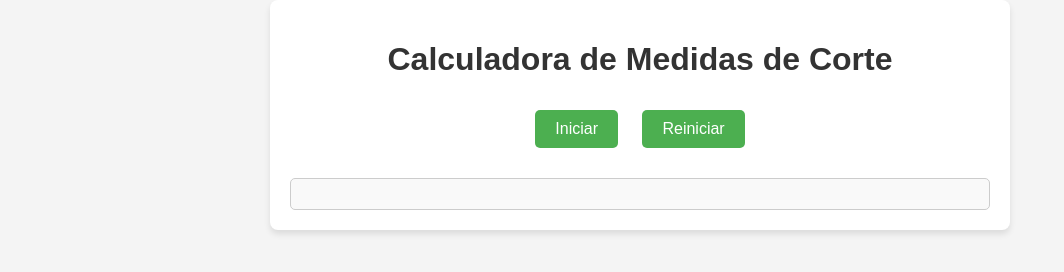
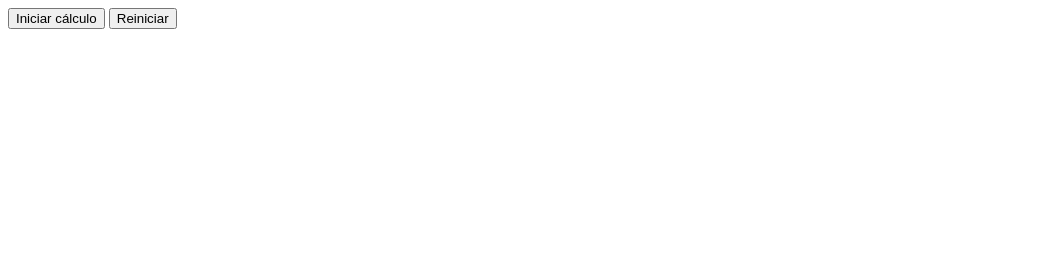
Before and after one commit to alienw3b/chainsaw, a plain HTML site: page index.html in a window 1280 px wide. Shown: the whole page, without its empty margins (0-1064 px from the left). Drawn offline with Linux system fonts and the light colour scheme.

Commit message:
Update index.html

```diff
--- a/index.html
+++ b/index.html
@@ -3,67 +3,28 @@
 <head>
     <meta charset="UTF-8">
     <meta name="viewport" content="width=device-width, initial-scale=1.0">
-    <title>Calculadora de Medidas de Corte</title>
-    <style>
-        body {
-            font-family: 'Arial', sans-serif;
-            background-color: #f4f4f4;
-            text-align: center;
-            margin: 0;
-            padding: 0;
-        }
-        .container {
-            max-width: 700px;
-            margin: auto;
-            padding: 20px;
-            background: #ffffff;
-            border-radius: 8px;
-            box-shadow: 0px 4px 6px rgba(0, 0, 0, 0.1);
-        }
-        .btn {
-            background-color: #4CAF50;
-            color: white;
-            padding: 10px 20px;
-            margin: 10px;
-            border: none;
-            cursor: pointer;
-            border-radius: 5px;
-            font-size: 16px;
-        }
-        .btn:hover {
-            background-color: #45a049;
-        }
-        .result-container, .vd-container {
-            margin-top: 20px;
-            text-align: left;
-        }
-        .vd-container {
-            background: #f9f9f9;
-            padding: 15px;
-            border-radius: 5px;
-            border: 1px solid #ccc;
-        }
-        h1 {
-            color: #333;
-        }
-        h2 {
-            color: #4CAF50;
-        }
-    </style>
+    <title>Calculadora</title>
+</head>
+<body>
+    <button onclick="startCalculation()">Iniciar cálculo</button>
+    <button onclick="reset()">Reiniciar</button>
+    <div id="results"></div>
+    <button id="copyButton" style="display: none;" onclick="copyResults()">Copiar resultados</button>
+    <div id="vd-results" style="margin-top: 20px;"></div>
+    <button id="copyVDButton" style="display: none;" onclick="copyVDResults()">Copiar VD</button>
+
     <script>
         function startCalculation() {
             const numObjects = parseInt(prompt("¿Cuántas ventanas deseas fabricar?"));
 
-            // Validar número de ventanas
             if (isNaN(numObjects) || numObjects <= 0) {
                 alert("Por favor, ingresa un número válido.");
                 return;
             }
 
-            let results = ""; // Contenedor de resultados generales
-            let vdResults = []; // Contenedor de las medidas VD
+            let results = ""; // Contenedor para los resultados principales
+            let vdResults = []; // Contenedor para los valores "VD"
 
-            // Generar resultados para cada ventana
             for (let i = 1; i <= numObjects; i++) {
                 const width = parseFloat(prompt(`Ingresa el ancho de la ventana ${i}:`));
                 const height = parseFloat(prompt(`Ingresa el alto de la ventana ${i}:`));
@@ -80,59 +41,58 @@
                 const M = `${V.toFixed(2)} x ${(H + 3).toFixed(2)}`;
                 const VD = `${(V - 6.7).toFixed(2)} x ${(H + 1.3).toFixed(2)}`;
 
-                vdResults.push(`${VD} = 2`); // Guardar VD con el formato pedido
+                vdResults.push(`${VD} = 2`); // Guardar "VD" con el formato pedido
 
-                // Agregar resultados individuales
+                // Resultados principales para cada ventana
                 results += `
                     <div>
-                        <h2>Ventana ${i}</h2>
-                        <p><strong>J:</strong> ${J.toFixed(2)}</p>
-                        <p><strong>R:</strong> ${R.toFixed(2)}</p>
-                        <p><strong>V:</strong> ${V.toFixed(2)}</p>
-                        <p><strong>H:</strong> ${H.toFixed(2)}</p>
-                        <p><strong>M:</strong> ${M}</p>
-                        <p><strong>VD:</strong> ${VD}</p>
+                        <p>Ventana ${i}:</p>
+                        <p>J: ${J.toFixed(2)}</p>
+                        <p>R: ${R.toFixed(2)}</p>
+                        <p>V: ${V.toFixed(2)}</p>
+                        <p>H: ${H.toFixed(2)}</p>
+                        <p>M: ${M}</p>
+                        <p>VD: ${VD}</p>
                         <hr>
                     </div>
                 `;
             }
 
-            // Mostrar resultados generales
+            // Mostrar resultados principales
             document.getElementById("results").innerHTML = results;
+            document.getElementById("copyButton").style.display = "inline-block"; // Mostrar botón de copiar general
 
-            // Mostrar medidas VD abajo con el botón copiar
+            // Mostrar resultados de VD en una sección separada
             const vdContainer = document.getElementById("vd-results");
-            vdContainer.innerHTML = `<h2>Resultados VD</h2>`;
+            vdContainer.innerHTML = `<p><strong>Valores VD:</strong></p>`;
             vdResults.forEach(vd => {
                 vdContainer.innerHTML += `<p>${vd}</p>`;
             });
+            document.getElementById("copyVDButton").style.display = "inline-block"; // Mostrar botón de copiar VD
 
-            // Botón para copiar las medidas VD
-            const copyButton = document.createElement("button");
-            copyButton.textContent = "Copiar VD";
-            copyButton.classList.add("btn");
-            copyButton.onclick = function () {
-                const textToCopy = vdResults.join("\n");
-                navigator.clipboard.writeText(textToCopy)
-                    .then(() => alert("Resultados VD copiados al portapapeles."))
-                    .catch(err => alert("Error al copiar resultados: " + err));
-            };
-            vdContainer.appendChild(copyButton);
+            // Guardar resultados "VD" para copiar después
+            window.vdTextToCopy = vdResults.join("\n");
         }
 
         function reset() {
             document.getElementById("results").innerHTML = "";
+            document.getElementById("copyButton").style.display = "none";
             document.getElementById("vd-results").innerHTML = "";
+            document.getElementById("copyVDButton").style.display = "none";
+        }
+
+        function copyResults() {
+            const textToCopy = document.getElementById("results").innerText;
+            navigator.clipboard.writeText(textToCopy)
+                .then(() => alert("Resultados copiados al portapapeles."))
+                .catch(err => alert("Error al copiar: " + err));
+        }
+
+        function copyVDResults() {
+            navigator.clipboard.writeText(window.vdTextToCopy)
+                .then(() => alert("Valores VD copiados al portapapeles."))
+                .catch(err => alert("Error al copiar: " + err));
         }
     </script>
-</head>
-<body>
-    <div class="container">
-        <h1>Calculadora de Medidas de Corte</h1>
-        <button class="btn" onclick="startCalculation()">Iniciar</button>
-        <button class="btn" onclick="reset()">Reiniciar</button>
-        <div id="results" class="result-container"></div>
-        <div id="vd-results" class="vd-container"></div>
-    </div>
 </body>
 </html>
```
